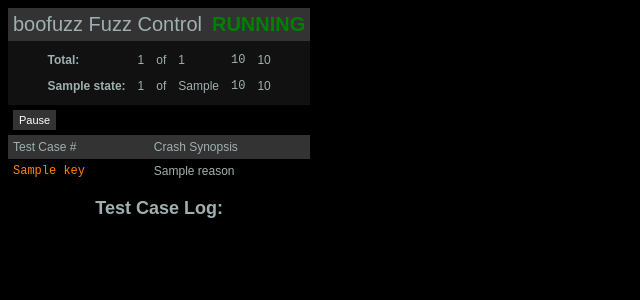
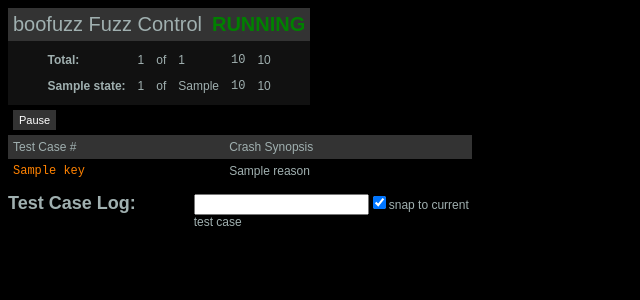
Before and after one commit to jtpereyda/boofuzz, a Flask app: template boofuzz/web/templates/index.html in a window 1280 px wide. Shown: the top 300 px of the page, without its empty margins (0-640 px from the left). Run offline with Flask 2, Linux system fonts and the light colour scheme; the template is opened without the code that fills it: most values are stand-ins (such as "Sample title", 1, 10 or a date in 2020); data that the repository does not hold is empty.

Commit message:
Add test case input box and snap-to-latest checkbox

```diff
--- a/boofuzz/web/app.py
+++ b/boofuzz/web/app.py
@@ -36,7 +36,15 @@ def current_test_case_update():
         'index': app.session.total_mutant_index,
         'log_data': _get_log_data(app.session.total_mutant_index),
     }
+    return flask.jsonify(data)
 
+
+@app.route('/api/test-case/<int:test_case_index>')
+def api_test_case(test_case_index):
+    data = {
+        'index': test_case_index,
+        'log_data': _get_log_data(test_case_id=test_case_index),
+    }
     return flask.jsonify(data)
 
 
--- a/boofuzz/web/static/css/boofuzz.css
+++ b/boofuzz/web/static/css/boofuzz.css
@@ -63,6 +63,23 @@ body {
     font-size: 20px;
 }
 
+header.test-case-log-header {
+    border-bottom: 1px solid #000;
+    display: table;
+    width: 100%;
+    margin-top: 10px;
+}
+
+.test-case-log-title {
+    display: table-cell;
+    width: 40%;
+}
+
+.test-case-log-index-input {
+    display: table-cell;
+    width: 60%;
+}
+
 table.summary {
     border: 0;
     border-spacing: 0;
--- a/boofuzz/web/static/js/index.js
+++ b/boofuzz/web/static/js/index.js
@@ -1,5 +1,6 @@
 nbsp = '\xa0';
 let failure_map = {};
+let test_case_log_snap = true;
 
 const StringUtilities = {
     repeat: function (str, times) {
@@ -104,21 +105,41 @@ function continually_update_current_run_info()
         .then(update_repeat)
         .catch(_repeat_only);
 }
+
 function continually_update_current_test_case_log()
 {
     function update_repeat(response)
     {
-        update_current_test_case_log(response);
+        if (test_case_log_snap) {
+            update_current_test_case_log(response);
+        }
         setTimeout(continually_update_current_test_case_log, 100);
     }
     function _repeat_only()
     {
         setTimeout(continually_update_current_test_case_log, 100);
     }
-    fetch(new Request('/api/current-test-case'), {method: 'GET'})
-    .then(function(response) { return response.json() })
-    .then(update_repeat)
-    .catch(_repeat_only);
+    if (test_case_log_snap) {
+        fetch(new Request('/api/current-test-case'), {method: 'GET'})
+            .then(function(response) { return response.json() })
+            .then(update_repeat)
+            .catch(_repeat_only);
+    }
+    else {
+        setTimeout(continually_update_current_test_case_log, 100);
+    }
+}
+
+function updateTestCaseLog(index){
+    // function tryAgain()
+    // {
+    //     setTimeout(function(){updateTestCaseLog(document.getElementById('test-case-log-index-input').textContent.trim())}, 100);
+    // }
+    fetch(new Request('/api/test-case/' + index), {method: 'GET'})
+        .then(function(response) { return response.json() })
+        .then(function(response) {update_current_test_case_log(response);})
+        // .catch(tryAgain)
+    ;
 }
 
 function progress_bars(fraction){
@@ -150,4 +171,25 @@ function initialize_state(){
     read_failure_map_from_dom();
 }
 
-document.addEventListener('DOMContentLoaded', start_live_update, false);
+function logInputChangeHandler(event){
+    document.getElementById('test-case-log-snap').checked = false;
+    test_case_log_snap = false;
+    let new_index = event.target.value;
+    updateTestCaseLog(new_index);
+}
+
+function logSnapChangeHandler(event){
+    test_case_log_snap = event.target.checked;
+    if (test_case_log_snap) {
+        document.getElementById('test-case-log-index-input').value = '';
+    }
+}
+
+function initPage(){
+    test_case_log_snap = document.getElementById('test-case-log-snap').checked;
+    document.getElementById('test-case-log-index-input').addEventListener('change', logInputChangeHandler, false);
+    document.getElementById('test-case-log-snap').addEventListener('click', logSnapChangeHandler, false);
+    start_live_update();
+}
+
+document.addEventListener('DOMContentLoaded', initPage, false);
--- a/boofuzz/web/templates/index.html
+++ b/boofuzz/web/templates/index.html
@@ -53,9 +53,13 @@
                 </tr>
             {% endfor %}
         </table>
+        <header class="test-case-log-header">
+            <h2 class="test-case-log-title">Test Case Log: <span id="test-case-log-title-index"></span></h2>
+            <input type="text" class="test-case-log-index-input" id="test-case-log-index-input"/>
+            <label><input type="checkbox" checked id="test-case-log-snap"/>snap to current test case</label>
+        </header>
     </div>
     <div class="log-wrapper">
-        <h2 class="test-case-log-title">Test Case Log: <span id="test-case-log-title-index"></span></h2>
         <table class="test-steps" id="test-steps-table"> </table>
     </div>
 </div>
```
